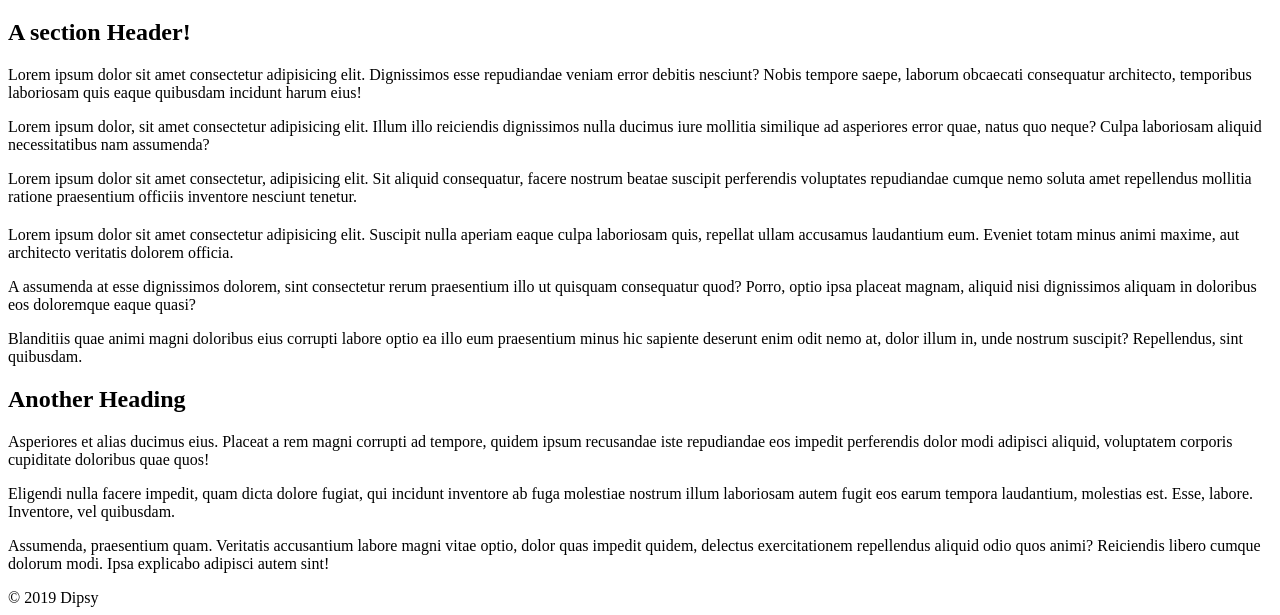
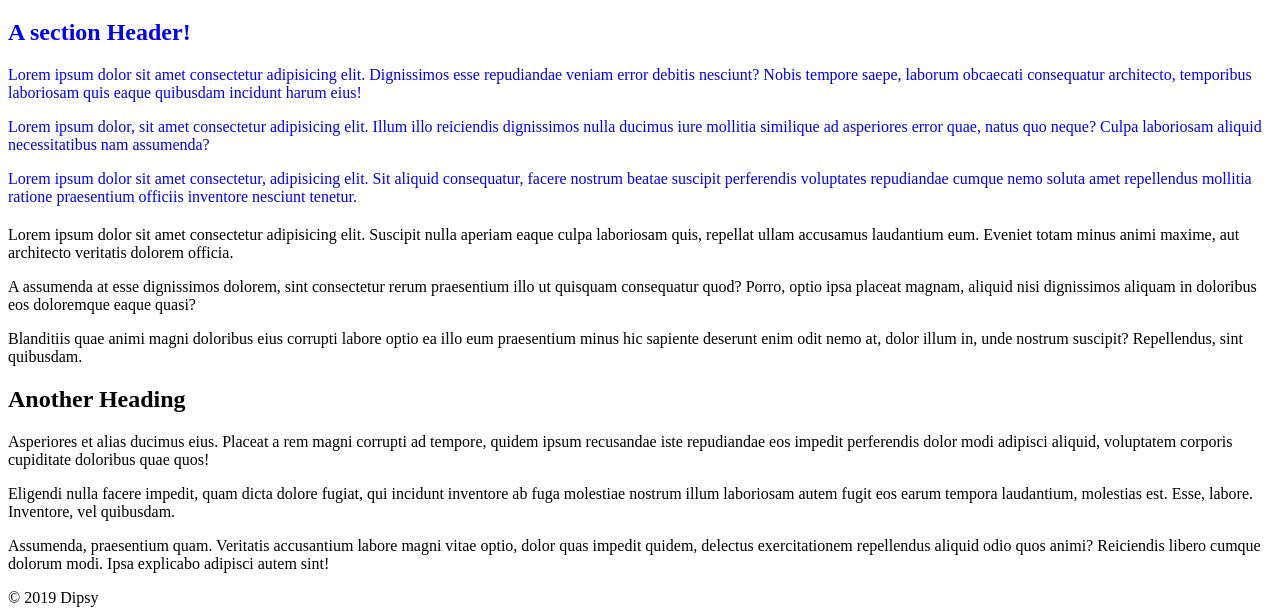
Before and after one commit to dipsy416/savvy-coders-portfolio, a website: page index.html in a window 1280 px wide. Shown: the part 185-800 px from the top of the page. Drawn offline with Linux system fonts and the light colour scheme.

Commit message:
add ugly online style

```diff
--- a/index.html
+++ b/index.html
@@ -26,7 +26,7 @@
         <h1>Dipsy'sDocument</h1>
     </header>
             <main>
-                <section>
+                <section style="color:blue">
                     <h2>
                         A section Header!
                     </h2>
```
